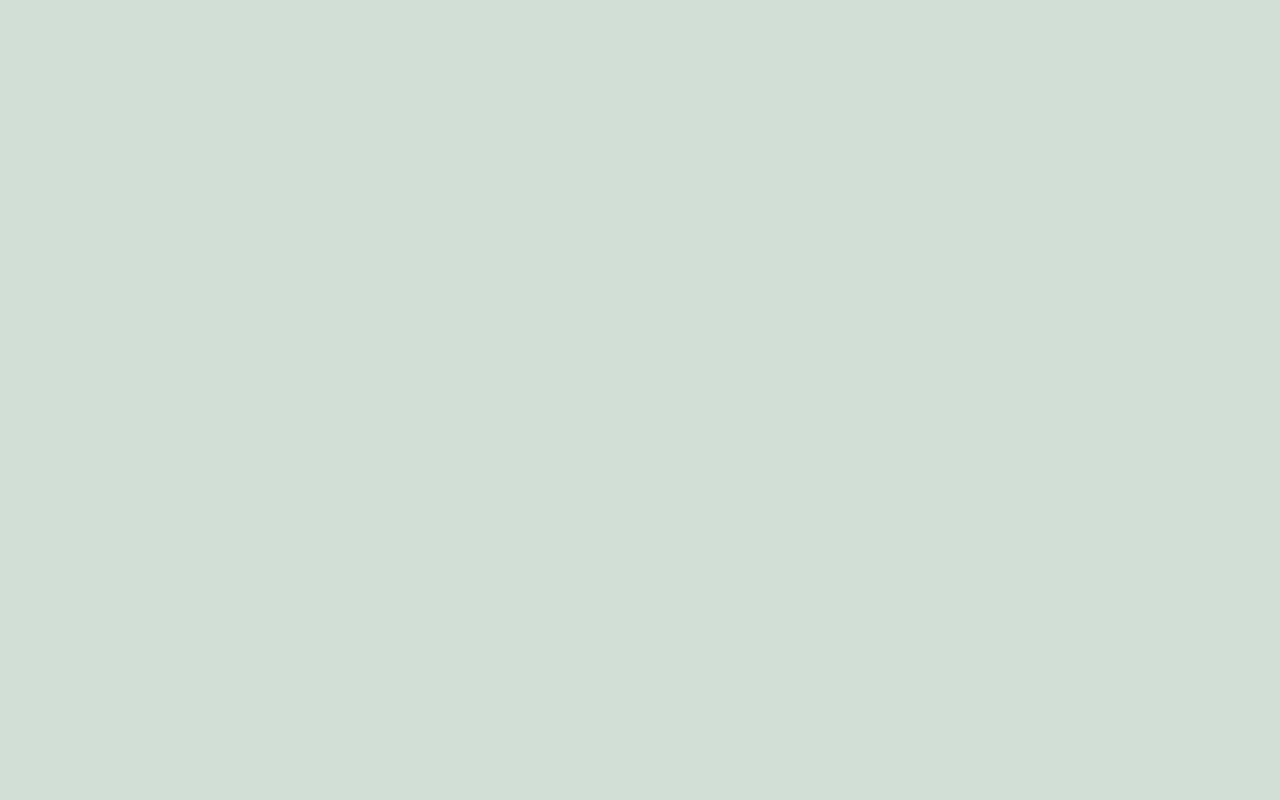
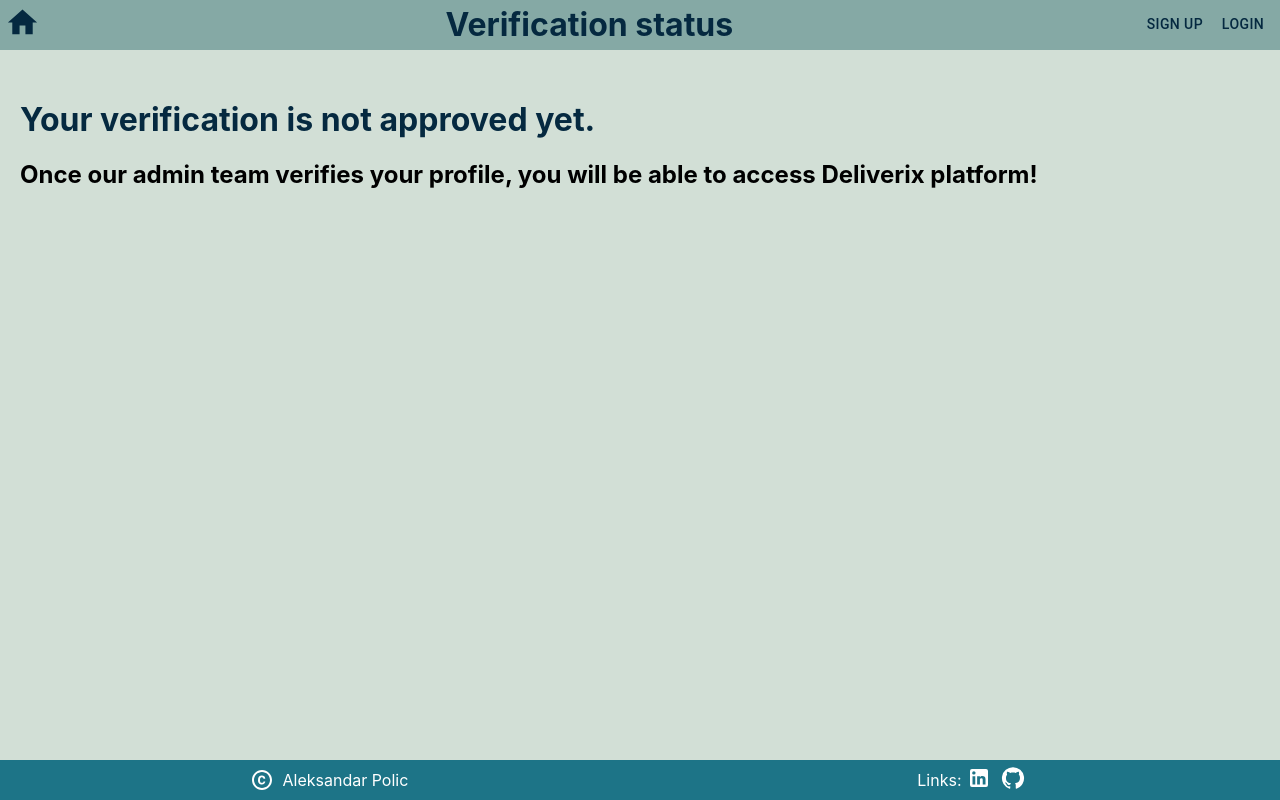
Before and after one commit to alex-polic/deliverix-client, a React (Create React App) app: page /courier/verification in a window 1280 px wide. Before the commit this address had no page. Built offline with nearby package versions, Linux system fonts and the light colour scheme.

Commit message:
Implement Courier verification redirection rules.

```diff
--- /dev/null
+++ b/src/pages/CourierPages/Verification.tsx
@@ -0,0 +1,18 @@
+import React from 'react';
+import {Layout} from "../../components/Layout";
+
+const Verification = () => {
+    return (
+        <Layout title={"Verification status"}>
+            <h1>
+                Your verification is not approved yet.
+            </h1>
+            <h2>
+                Once our admin team verifies your profile, you will be able
+                to access Deliverix platform!
+            </h2>
+        </Layout>
+    );
+};
+
+export default Verification;
--- a/src/routers/MainRouter.tsx
+++ b/src/routers/MainRouter.tsx
@@ -12,6 +12,7 @@ import {BuyerPastOrders} from "../pages/BuyerPages/BuyerPastOrders";
 import MyOrders from "../pages/CourierPages/MyOrders";
 import {NewOrders} from "../pages/CourierPages/NewOrders";
 import CourierCurrentOrder from "../pages/CourierPages/CourierCurrentOrder";
+import Verification from "../pages/CourierPages/Verification";
 
 export function MainRouter() {
     return(
@@ -71,6 +72,11 @@ export function MainRouter() {
                     < CourierCurrentOrder />
                 </ProtectedRoute>}>
             </Route>
+
+            <Route path="/courier/verification" element={
+                <Verification/>
+            }>
+            </Route>
         </Routes>
     );
 
--- a/src/routers/routes/protectedRoute.tsx
+++ b/src/routers/routes/protectedRoute.tsx
@@ -1,4 +1,6 @@
 import { Navigate } from "react-router-dom";
+import {useAppSelector} from "../../store/hooks";
+import {currentUserSelector} from "../../store/auth/authSlice";
 
 const ProtectedRoute = ({
     redirectPath = '/',
@@ -6,9 +8,20 @@ const ProtectedRoute = ({
 }: any) => {
 
     const isLoggedIn = !!localStorage.getItem("token");
+    const currentUser = useAppSelector(currentUserSelector);
+
+    console.log(currentUser)
 
     if (!isLoggedIn) {
         return <Navigate to={redirectPath} replace={true}/>
+    }
+
+    if (currentUser &&
+        currentUser.id > 0
+        && currentUser.role === "Courier"
+        && currentUser.verificationStatus != "Approved"
+    ) {
+        return <Navigate to={"/courier/verification"} replace={true}/>
     }
 
     return children;
--- a/src/store/auth/authSliceTypes.ts
+++ b/src/store/auth/authSliceTypes.ts
@@ -21,7 +21,8 @@ export interface UpdateUserState {
 export interface CurrentUserState {
     id: number,
     email: string,
-    role: string
+    role: string,
+    verificationStatus: string
 }
 
 export interface AuthInitialState {
@@ -55,6 +56,7 @@ export const initialState: AuthInitialState = {
     currentUser: {
         id: 0,
         email: "",
-        role: ""
+        role: "",
+        verificationStatus: ""
     }
 }
```
